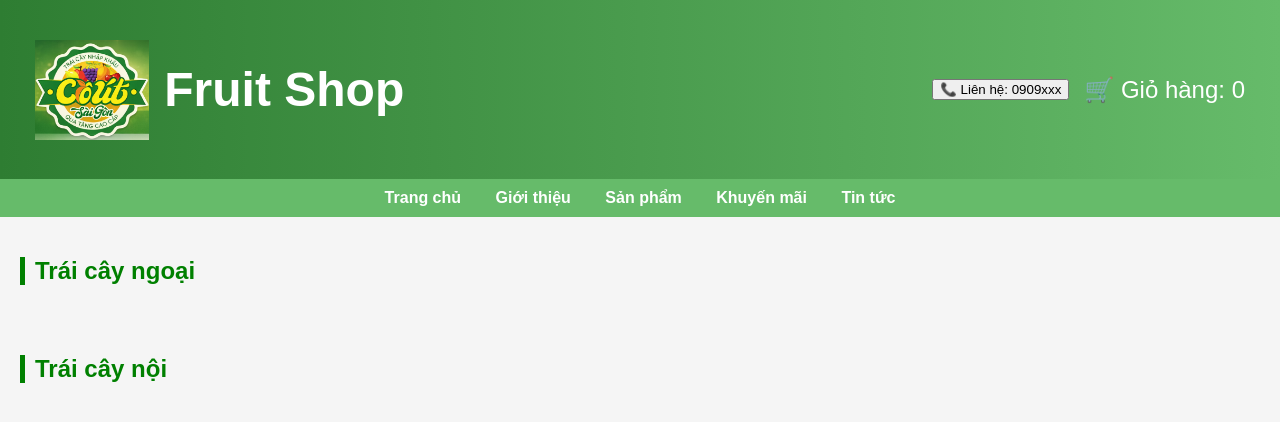
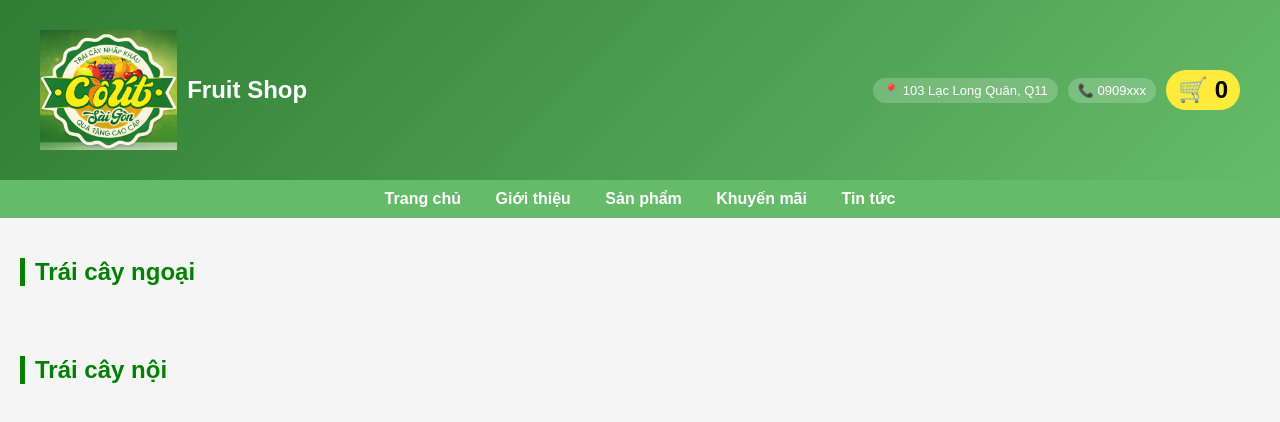
Before and after one commit to lanvi1998/fruit-shop, a website: page public/index.html in a window 1280 px wide. Drawn offline with Linux system fonts and the light colour scheme; no server answers.

Commit message:
update giao dien dep hon

```diff
--- a/public/index.html
+++ b/public/index.html
@@ -97,47 +97,75 @@
         /* DÁN CSS Ở ĐÂY */
 
         .header {
-          background: linear-gradient(to right, #2e7d32, #66bb6a);
+  background: linear-gradient(135deg, #2e7d32, #66bb6a);
   color: white;
 }
 
+/* TOP */
 .top {
+  max-width: 1200px;
+  margin: auto;
   display: flex;
   justify-content: space-between;
   align-items: center;
-          padding: 15px 20px;
+  padding: 15px;
 }
 
+/* LEFT */
 .left {
   display: flex;
   align-items: center;
-          gap: 15px;
+  gap: 10px;
 }
 
 .logo {
-          height: 100px;
+  height: 120px;
 }
 
+.left h1 {
+  font-size: 24px;
+}
+
+/* RIGHT */
 .right {
   display: flex;
-          gap: 15px;
+  gap: 10px;
   align-items: center;
 }
 
+.info {
+  background: rgba(255,255,255,0.2);
+  padding: 5px 10px;
+  border-radius: 20px;
+  font-size: 13px;
+}
+
+.cart {
+  background: #ffeb3b;
+  color: black;
+  padding: 6px 12px;
+  border-radius: 20px;
+  font-weight: bold;
+}
+
+/* MENU */
 .menu {
   display: flex;
   justify-content: center;
-          gap: 30px;
+  gap: 25px;
+  padding: 10px;
   background: rgba(0,0,0,0.1);
-          padding: 10px;
 }
 
 .menu a {
   color: white;
   text-decoration: none;
-          font-weight: bold;
+  font-weight: 500;
 }
 
+.menu a:hover {
+  color: #ffeb3b;
+}
       </style>
 </head>
 <body>
@@ -150,8 +178,9 @@
             </div>
 
             <div class="right">
-            <button class="contact">📞 Liên hệ: 0909xxx</button>
-            <div class="cart">🛒 Giỏ hàng: 0</div>
+              <div class="info">📍 103 Lạc Long Quân, Q11</div>
+              <div class="info">📞 0909xxx</div>
+              <div class="cart">🛒 0</div>
             </div>
           </div>
 
```
Lines whose indentation alone changed are shown as unchanged.
